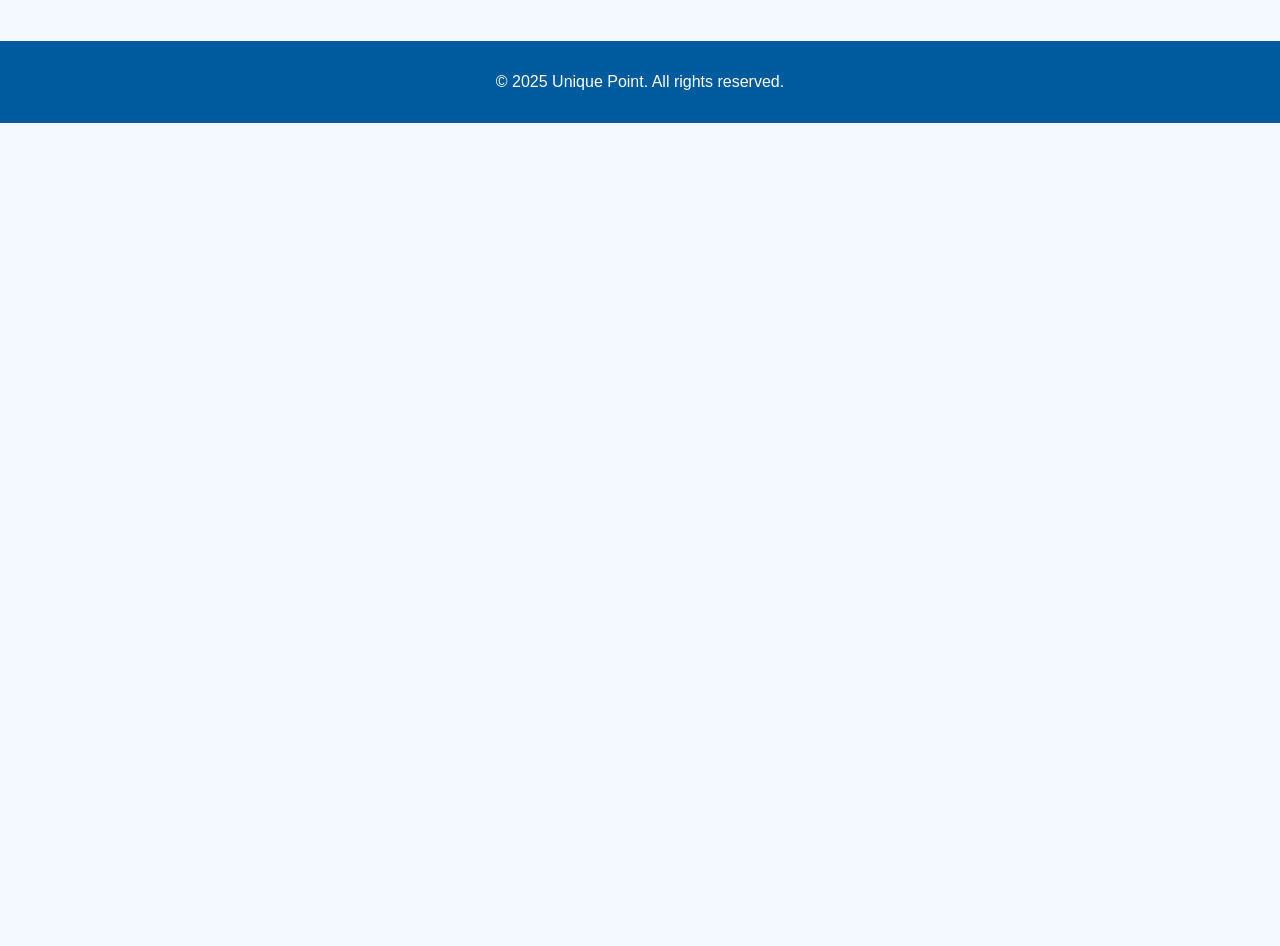
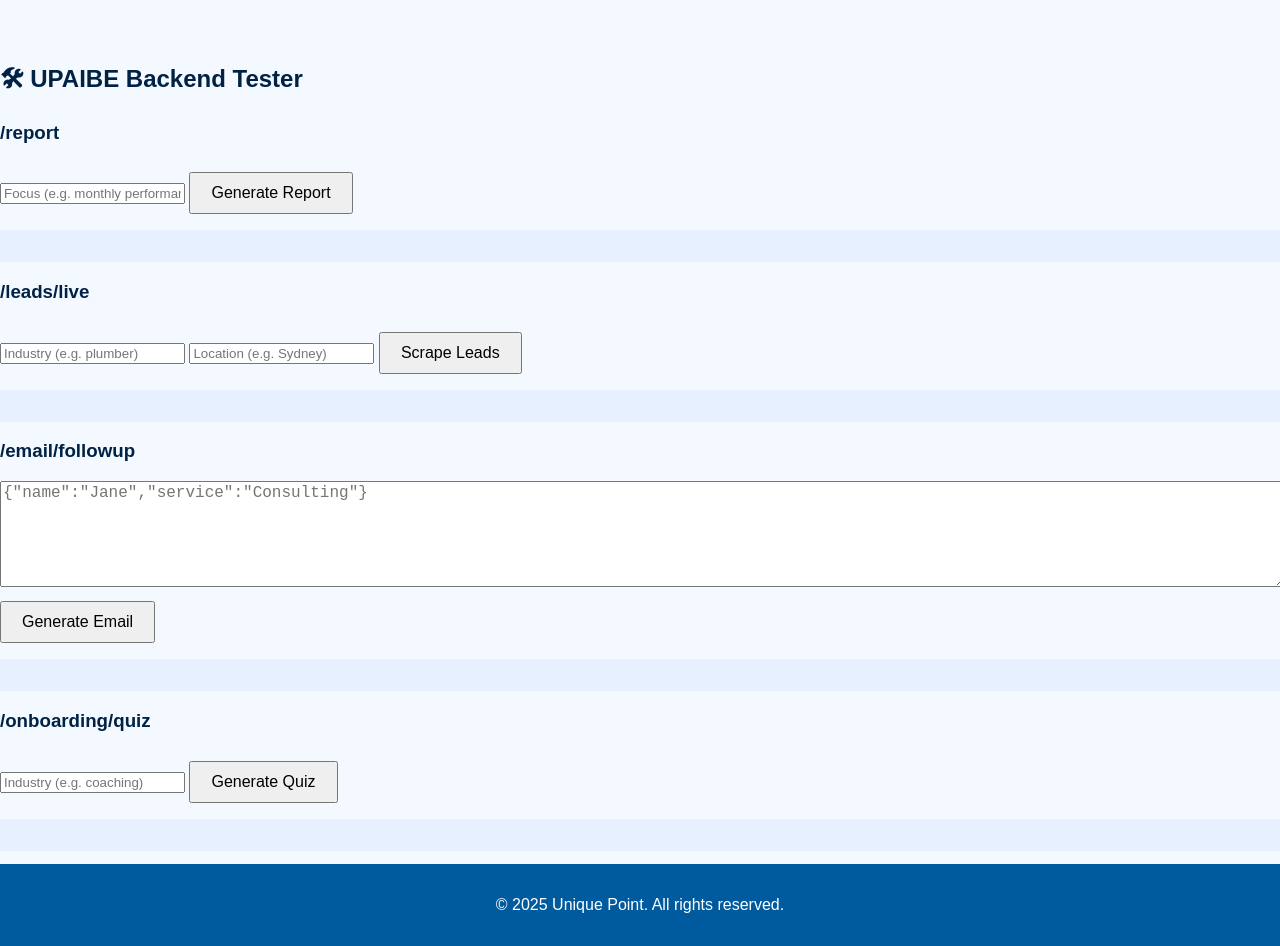
Before and after one commit to leadstar007/upaibe, a plain HTML site: page index.html in a window 1280 px wide. Shown: the part 460-1406 px from the top of the page. Before the commit the page ends 800 px from the top, so only its background shows below. Drawn offline with Linux system fonts and the light colour scheme.

Commit message:
Update index.html

```diff
--- a/index.html
+++ b/index.html
@@ -19,6 +19,41 @@
             <pre id="response"></pre>
         </section>
     </main>
+    <h2>🛠 UPAIBE Backend Tester</h2>
+
+<!-- Report Generator -->
+<section>
+  <h3>/report</h3>
+  <input type="text" id="reportFocus" placeholder="Focus (e.g. monthly performance)">
+  <button onclick="testReport()">Generate Report</button>
+  <pre id="reportOutput"></pre>
+</section>
+
+<!-- Lead Scraper -->
+<section>
+  <h3>/leads/live</h3>
+  <input type="text" id="leadIndustry" placeholder="Industry (e.g. plumber)">
+  <input type="text" id="leadLocation" placeholder="Location (e.g. Sydney)">
+  <button onclick="testLeads()">Scrape Leads</button>
+  <pre id="leadsOutput"></pre>
+</section>
+
+<!-- Follow-up Email -->
+<section>
+  <h3>/email/followup</h3>
+  <textarea id="leadInfo" placeholder='{"name":"Jane","service":"Consulting"}'></textarea>
+  <button onclick="testFollowupEmail()">Generate Email</button>
+  <pre id="emailOutput"></pre>
+</section>
+
+<!-- Onboarding Quiz -->
+<section>
+  <h3>/onboarding/quiz</h3>
+  <input type="text" id="quizIndustry" placeholder="Industry (e.g. coaching)">
+  <button onclick="testOnboardingQuiz()">Generate Quiz</button>
+  <pre id="quizOutput"></pre>
+</section>
+
     <footer>
         <p>&copy; 2025 Unique Point. All rights reserved.</p>
     </footer>
```
